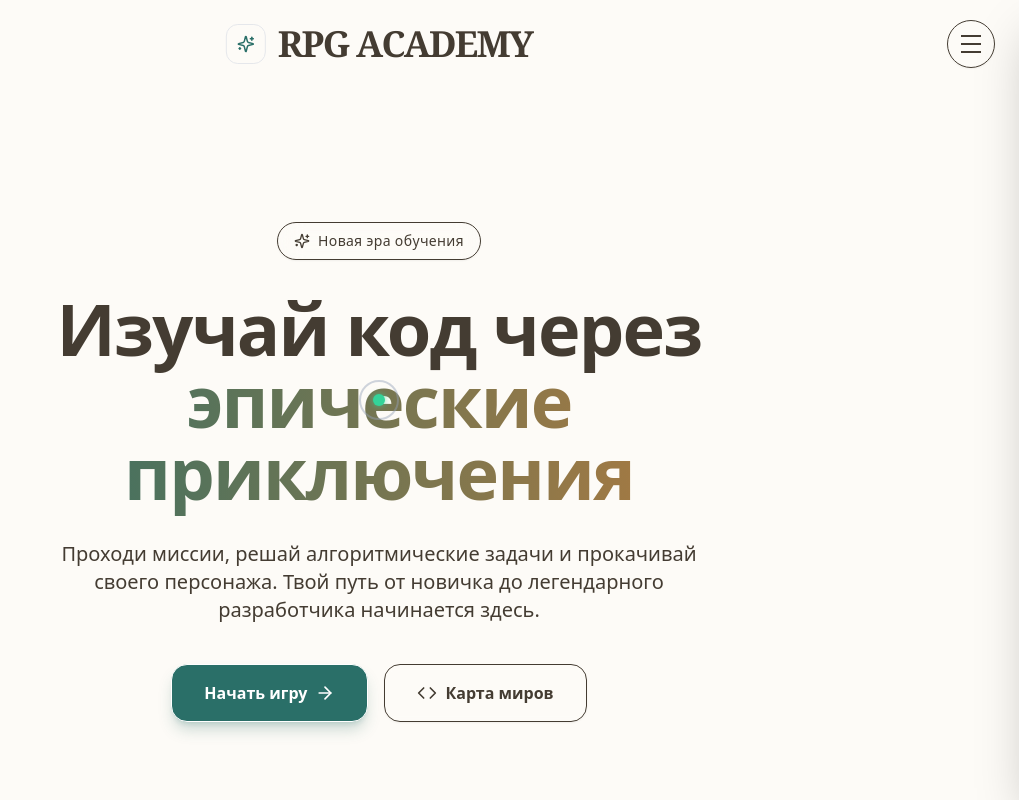
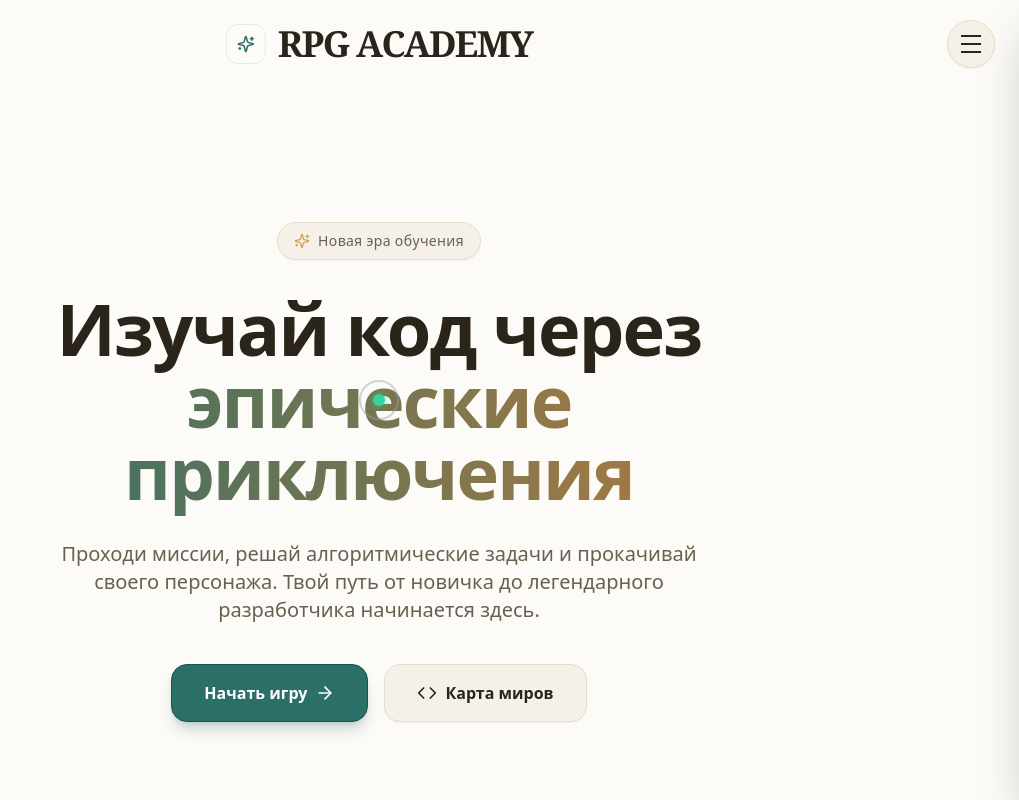
Before and after one commit to amangalieversynstudy/diplom-work-main, a Next.js app in the folder frontend/: page / in a window 1280 px wide. Shown: the top 800 px of the page, without its empty margins (261-1280 px from the left). Built offline with nearby package versions, Linux system fonts and the light colour scheme; a web font is replaced by a local one.

Commit message:
feat(theme): full palette + card/modal vars + eye-friendly green

```diff
--- a/frontend/styles/globals.css
+++ b/frontend/styles/globals.css
@@ -9,19 +9,56 @@
 :root {
   color-scheme: light;
   --bg: #fdfbf7;
-  --text: #443c32;
+  --surface: #f5f1e8;
+  --panel: #ffffff;
+  --text: #2a241b;
+  --muted: #6b5f4f;
+  --faint: #9a8b75;
+  --border: #e6dcc7;
   --primary: #2a6f68;
+  --primary-dk: #1e524d;
+  --primary-selection: rgba(42,111,104,0.25);
   --accent: #c07c3a;
   --accent-dk: #9a5f2a;
+  --gold: #d4a24c;
+  --success: #4ade80;
+  --warning: #f59e0b;
+  --error: #dc2626;
+  /* Card / Modal — единый источник правды */
+  --card-bg: #ffffff;
+  --card-border: #e6dcc7;
+  --card-text: #2a241b;
+  --card-text-muted: #6b5f4f;
+  --modal-bg: #ffffff;
+  --modal-text: #2a241b;
+  --modal-overlay: rgba(20,16,10,0.45);
 }
 
 html.dark {
   color-scheme: dark;
   --bg: #06100D;
+  --surface: #0b1a17;
+  --panel: #0f2421;
   --text: #E8F0EA;
-  --primary: #2ECC8A;
+  --muted: #9ab4ac;
+  --faint: #6a8278;
+  --border: rgba(232,240,234,0.12);
+  --primary: #4ade80;
+  --primary-dk: #34d399;
+  --primary-selection: rgba(74,222,128,0.30);
   --accent: #f4a261;
   --accent-dk: #e07b3a;
+  --gold: #d4a24c;
+  --success: #4ade80;
+  --warning: #fbbf24;
+  --error: #f87171;
+  --card-bg: #0f2421;
+  --card-border: rgba(232,240,234,0.12);
+  --card-text: #E8F0EA;
+  --card-text-muted: #9ab4ac;
+  --modal-bg: #0f2421;
+  --modal-text: #E8F0EA;
+  --modal-overlay: rgba(0,0,0,0.65);
 }
 
 /* ─── Базовые стили курсора ───────────────────────────────── */
--- a/frontend/tailwind.config.js
+++ b/frontend/tailwind.config.js
@@ -28,11 +28,21 @@ module.exports = {
         success:      'var(--success)',
         warning:      'var(--warning)',
         error:        'var(--error)',
+        'card-bg':       'var(--card-bg)',
+        'card-border':   'var(--card-border)',
+        'card-text':     'var(--card-text)',
+        'card-muted':    'var(--card-text-muted)',
+        'modal-bg':      'var(--modal-bg)',
+        'modal-text':    'var(--modal-text)',
+        'modal-overlay': 'var(--modal-overlay)',
       },
       boxShadow: {
         card:   "0 20px 60px rgba(0,0,0,0.55)",
-        glow:   "0 0 40px rgba(46,204,138,0.25)",
-        ember:  "0 0 40px rgba(232,105,58,0.3)",
+        // Eye-friendly glow на новой primary #4ade80 — мягкий ореол,
+        // не неон. Радиус сокращён с 40 → 12px, чтобы убрать «гало».
+        glow:   "0 0 12px rgba(74,222,128,0.30)",
+        'glow-lg': "0 0 24px rgba(74,222,128,0.25)",
+        ember:  "0 0 14px rgba(244,162,97,0.30)",
         inner:  "inset 0 1px 0 rgba(232,240,234,0.08)",
       },
       animation: {
```
